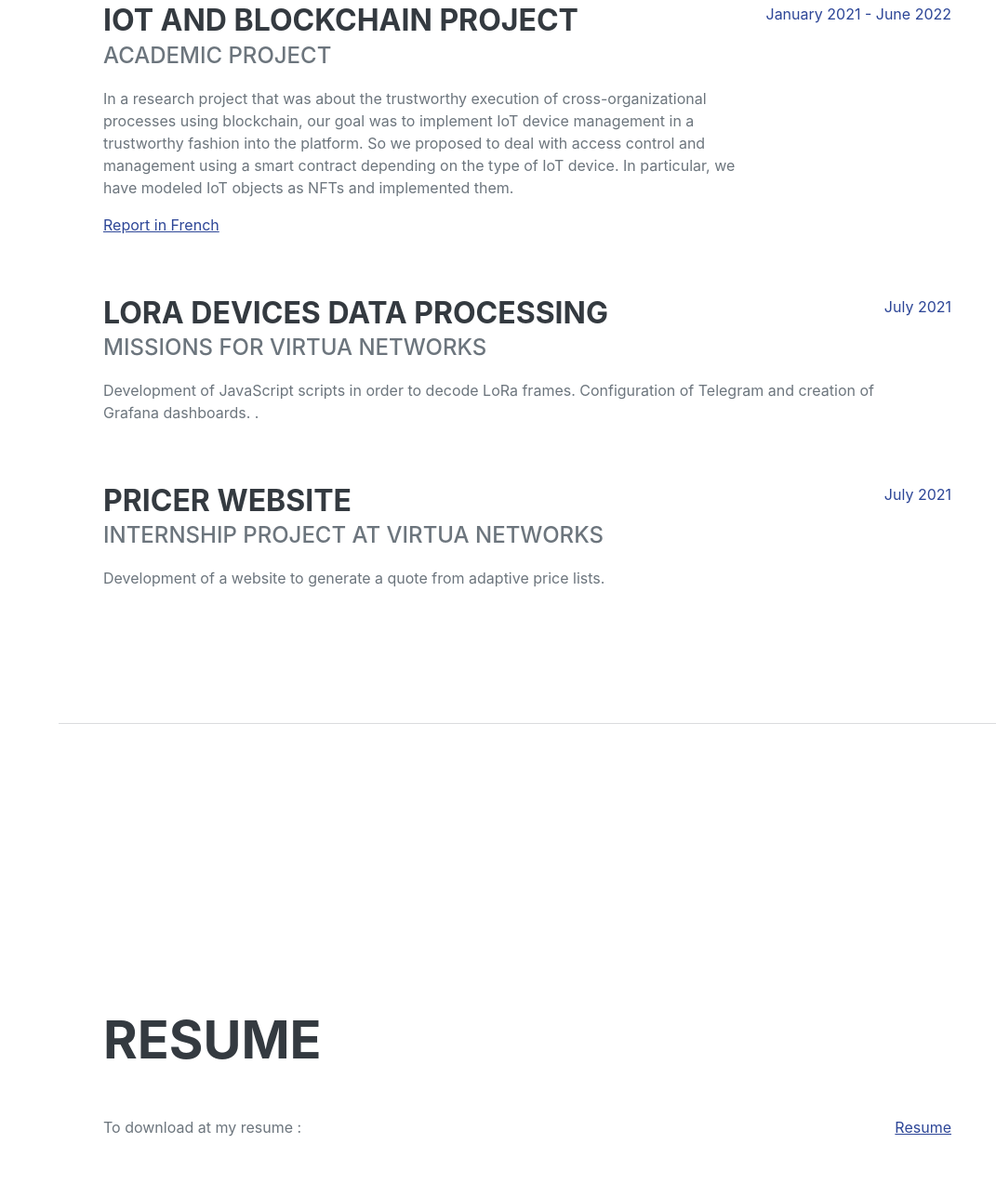
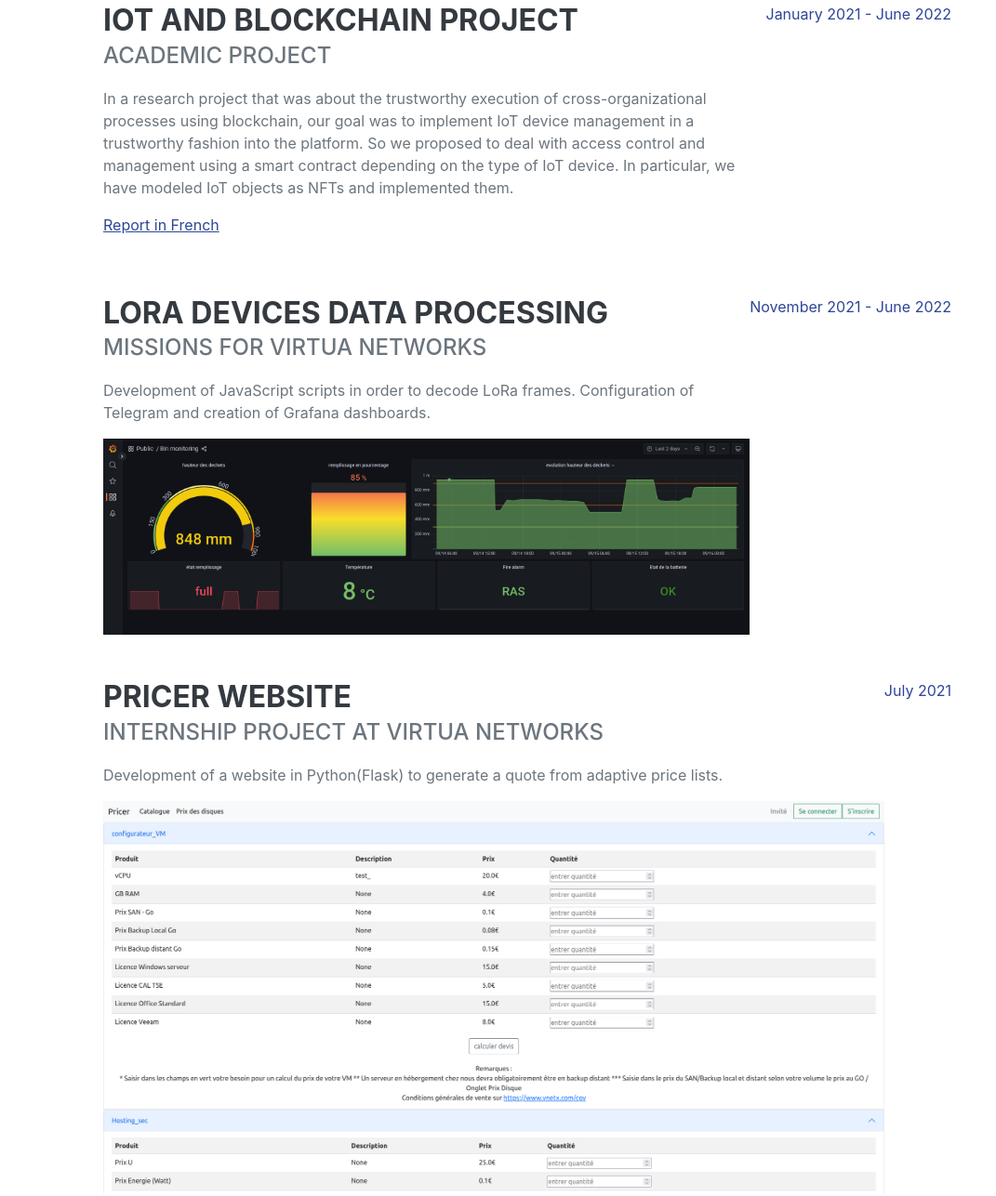
Before and after one commit to camillefch/camillefch-camillefch.github.io, a plain HTML site: page index.html in a window 1280 px wide. Shown: the part 993-2280 px from the top of the page at 93% size, without its empty margins (209-1280 px from the left). Drawn offline with nearby package versions, Linux system fonts and the light colour scheme; a web font is replaced by a local one.

Commit message:
ajout images et descriptions

```diff
--- a/index.html
+++ b/index.html
@@ -33,6 +33,7 @@
         <!-- Page Content-->
         <div class="container-fluid p-0">
             <!-- About-->
+
             <section class="resume-section" id="about">
                 <div class="resume-section-content">
                     <h1 class="mb-0">
@@ -43,7 +44,7 @@
                         <a href="mailto:name@email.com">camille.fauchier@telecom-sudparis.eu</a>
                     </div>
                     <p class="lead mb-5">
-                        22 years old student in Computers cience master's degree at Institut Polytechnique de Paris, I am looking for a 6
+                        22 years old student in Computers science master's degree at Institut Polytechnique de Paris, I am looking for a 6
 months internship from March
 2023.
                     </p>
@@ -81,19 +82,22 @@ months internship from March
                             <h3 class="mb-0">Lora Devices Data Processing</h3>
                             <div class="subheading mb-3">missions for Virtua Networks</div>
                             <p>Development of JavaScript scripts in order to decode LoRa frames. Configuration of Telegram and creation of Grafana dashboards.
-                                .</p>
+                            </p>
+                            <img src="./assets/img/GrafanaDashboard.png" class="img-fluid" alt="Responsive image">
                         </div>
-                        <div class="flex-shrink-0"><span class="text-primary">July 2021</span></div>
+                        <div class="flex-shrink-0"><span class="text-primary">November 2021 - June 2022</span></div>
                     </div>
 
                     <div class="d-flex flex-column flex-md-row justify-content-between mb-5">
                         <div class="flex-grow-1">
                             <h3 class="mb-0">Pricer website</h3>
                             <div class="subheading mb-3">Internship project at Virtua Networks</div>
-                            <p>Development of a website to generate a quote from adaptive price lists.</p>
+                            <p>Development of a website in Python(Flask) to generate a quote from adaptive price lists.</p>
+                            <img src="./assets/img/Pricer.png" class="img-fluid" alt="Responsive image">
                         </div>
                         <div class="flex-shrink-0"><span class="text-primary">July 2021</span></div>
                     </div>
+
 
                 </div>
             </section>
```
Also changed, not shown: assets/img/GrafanaDashboard.png (added), assets/img/Pricer.png (added).
